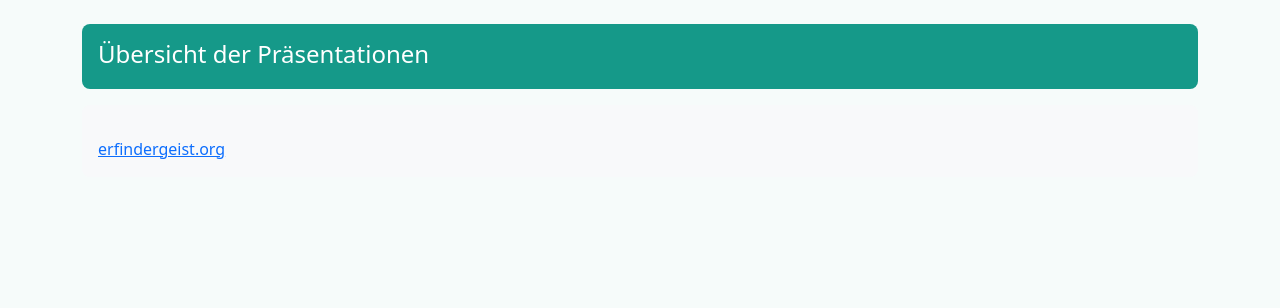
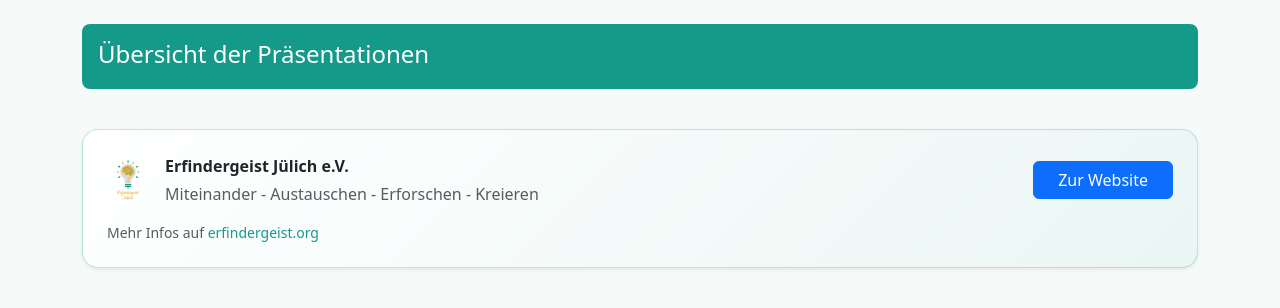
Before and after one commit to ErfindergeistJuelichOfficial/website, a PHP site: page / in a window 1280 px wide. Shown: the top 308 px of the page. Run offline with PHP 8.4, Linux system fonts and the light colour scheme.

Commit message:
add: pdf button and footer

```diff
--- a/presentations/index.php
+++ b/presentations/index.php
@@ -25,6 +25,27 @@
       }
 
       .folder-link:hover {
+        color: var(--bs-link-hover-color);
+        text-decoration: underline;
+      }
+
+      .eg-footer {
+        background: linear-gradient(135deg, #ffffff 0%, #eaf6f4 100%);
+        border: 1px solid rgba(var(--bs-primary-rgb), 0.25);
+      }
+
+      .eg-footer-logo {
+        width: 42px;
+        height: 42px;
+        object-fit: contain;
+      }
+
+      .eg-footer-link {
+        color: var(--bs-primary);
+        text-decoration: none;
+      }
+
+      .eg-footer-link:hover {
         color: var(--bs-link-hover-color);
         text-decoration: underline;
       }
@@ -58,13 +79,50 @@
         $directoryCount++;
         $safeLabel = htmlspecialchars($entry, ENT_QUOTES, 'UTF-8');
         $safeUrl = rawurlencode($entry);
-        echo "<li class='list-group-item d-flex justify-content-between align-items-center'><button type='button' class='btn btn-primary btn-sm' onclick=\"window.location.href='" . $safeUrl . "/'\">" . $safeLabel . "</button></li>";
+
+        $hasPdf = false;
+        $pdfFile = '';
+        if ($entryHandle = opendir($entry)) {
+          while (false !== ($file = readdir($entryHandle))) {
+            if (is_file($entry . DIRECTORY_SEPARATOR . $file) && preg_match('/\\.pdf$/i', $file)) {
+              $hasPdf = true;
+              $pdfFile = $file;
+              break;
+            }
+          }
+          closedir($entryHandle);
+        }
+
+        echo "<li class='list-group-item'><div class='d-flex align-items-center gap-2'><button type='button' class='btn btn-primary btn-sm' onclick=\"window.location.href='" . $safeUrl . "/'\">" . $safeLabel . "</button>";
+
+        if ($hasPdf) {
+          $safePdfUrl = $safeUrl . "/" . rawurlencode($pdfFile);
+          echo "<button type='button' class='btn btn-outline-secondary btn-sm ms-auto' onclick=\"window.open('" . $safePdfUrl . "', '_blank', 'noopener')\">PDF</button>";
+        }
+
+        echo "</div></li>";
       }
 
       ?>
       </ul>
-      <div class="p-3 mb-3 rounded-3 bg-light">
-      <p class="text-body-secondary mt-3 mb-0"><a href="https://erfindergeist.org/">erfindergeist.org</a></p>
+      <div class="eg-footer p-4 mt-4 rounded-4 shadow-sm">
+        <div class="row g-3 align-items-center">
+          <div class="col-12 col-md">
+            <div class="d-flex align-items-center gap-3">
+              <img src="logo.svg" alt="Erfindergeist Logo" class="eg-footer-logo">
+              <div>
+                <p class="mb-1 fw-semibold text-dark">Erfindergeist Jülich e.V.</p>
+                <p class="mb-0 text-body-secondary">Miteinander - Austauschen - Erforschen - Kreieren </p>
+              </div>
+            </div>
+          </div>
+          <div class="col-12 col-md-auto">
+            <a href="https://erfindergeist.org/" target="_blank" rel="noopener" class="btn btn-primary px-4">Zur Website</a>
+          </div>
+          <div class="col-12">
+            <p class="mb-0 small text-body-secondary">Mehr Infos auf <a href="https://erfindergeist.org/" target="_blank" rel="noopener" class="eg-footer-link">erfindergeist.org</a></p>
+          </div>
+        </div>
       </div>
 
     </main>
```
Also changed, not shown: presentations/logo.svg (added).
